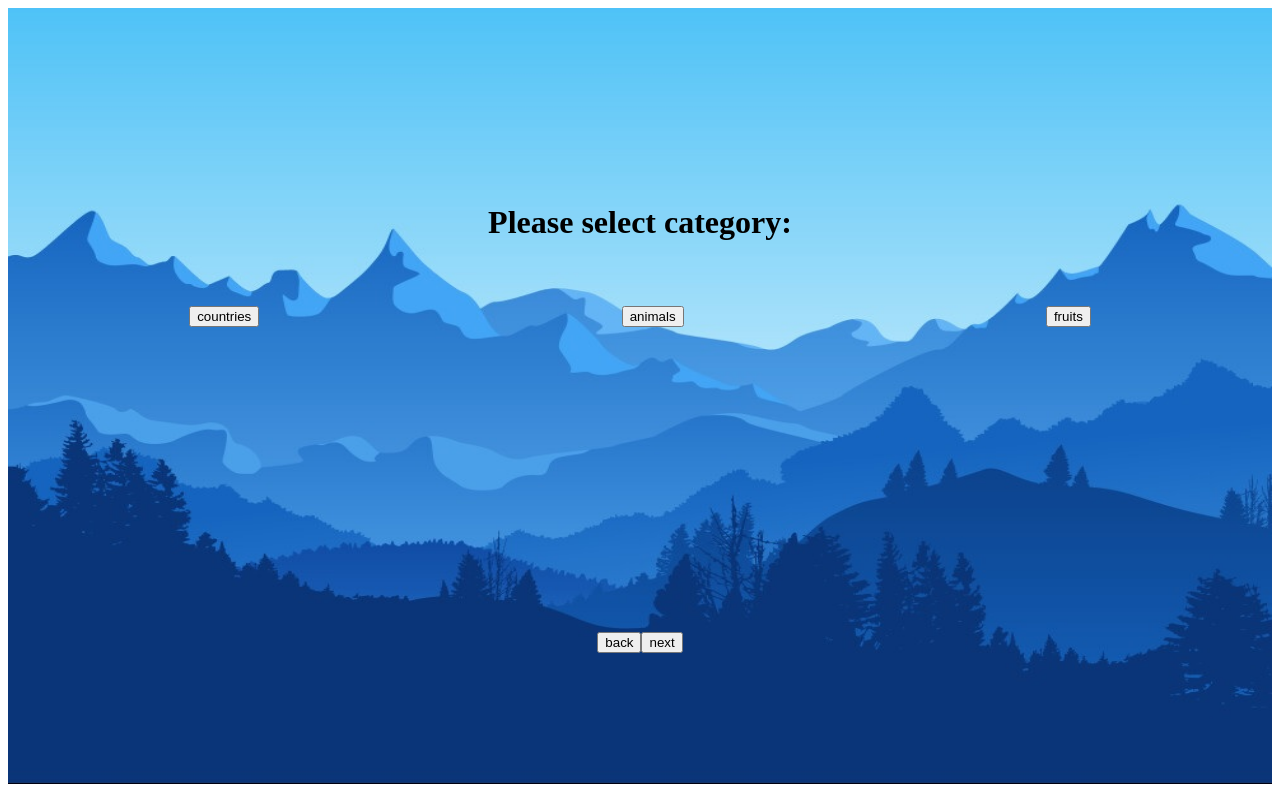
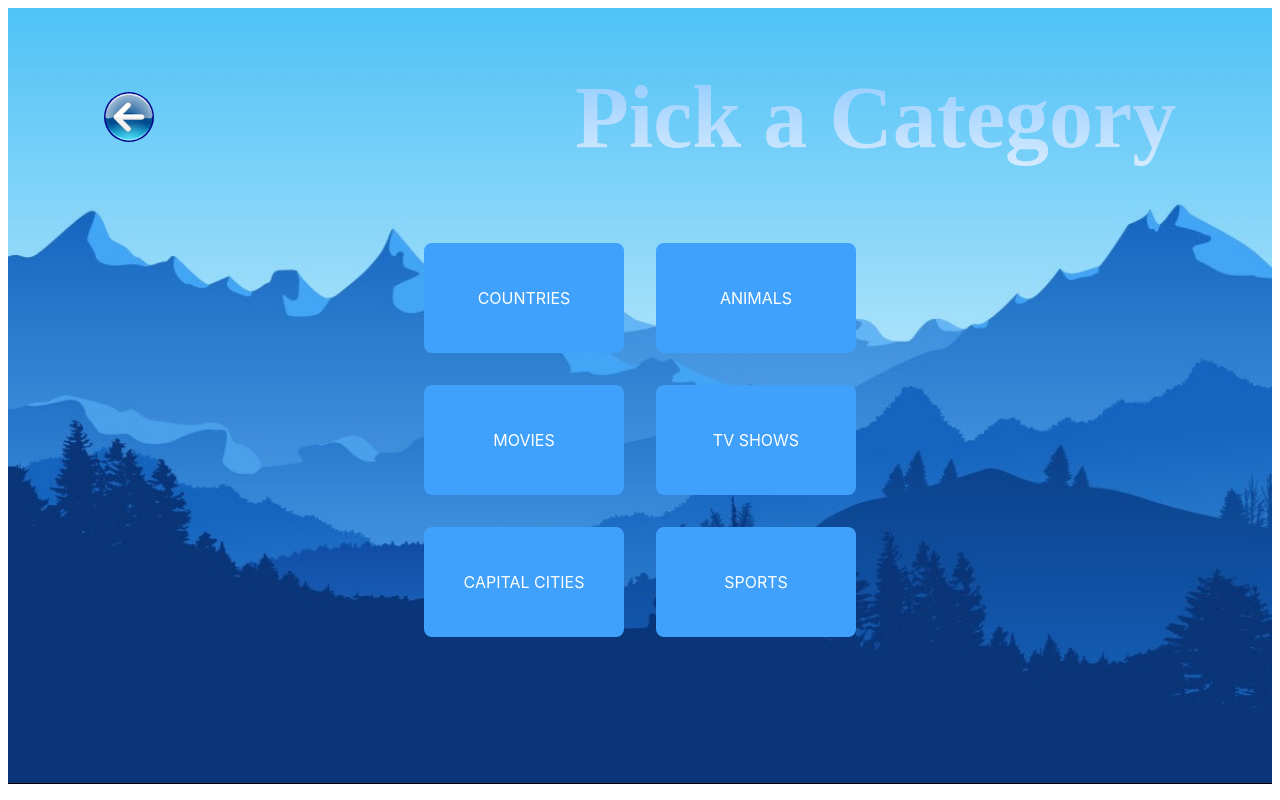
Before and after one commit to dspirovski/hangman-game, an Angular app: page /category in a window 1280 px wide. Built offline with nearby package versions, Linux system fonts and the light colour scheme.

Commit message:
category component update

```diff
--- a/src/app/src/components/category/category.component.html
+++ b/src/app/src/components/category/category.component.html
@@ -1,9 +1,17 @@
-<div class="category-component">
+<div class="how-to-play-container">
+  <div class="how-to-play-heading">
+    <img
+      class="back-arrow"
+      src="../../../../assets/back-arrow.png"
+      alt="back-arrow"
+      (click)="backClicked()"
+    />
+    <h1>Pick a Category</h1>
+  </div>
   <div class="categories-wrapper">
-    <h1>Please select category:</h1>
     <div class="categories-list">
       <button
-        [ngClass]="choosenCategory === item ? 'choosen-category' : ''"
+        class="btn"
         *ngFor="let item of categories"
         (click)="chooseCategory(item)"
       >
@@ -11,8 +19,4 @@
       </button>
     </div>
   </div>
-  <div class="nav-buttons">
-    <button (click)="previousStep()">back</button>
-    <button (click)="nextStep()">next</button>
-  </div>
 </div>
--- a/src/app/src/components/category/category.component.ts
+++ b/src/app/src/components/category/category.component.ts
@@ -10,13 +10,24 @@ import { Router } from '@angular/router';
   styleUrl: './category.component.css',
 })
 export class CategoryComponent implements OnInit {
-  categories = ['countries', 'animals', 'fruits'];
+  categories = [
+    'countries',
+    'animals',
+    'movies',
+    'tv shows',
+    'capital cities',
+    'sports',
+  ];
   choosenCategory: string | null = '';
 
   constructor(private _location: Location, private router: Router) {}
 
   ngOnInit() {
     this.choosenCategory = localStorage.getItem('choosenCategory');
+  }
+
+  backClicked() {
+    this._location.back();
   }
 
   previousStep() {
@@ -26,6 +37,7 @@ export class CategoryComponent implements OnInit {
   chooseCategory(item: any) {
     this.choosenCategory = '';
     localStorage.setItem('choosenCategory', item);
+    this.router.navigate(['/main']);
   }
 
   nextStep() {
--- a/src/styles.css
+++ b/src/styles.css
@@ -183,9 +183,21 @@
   height: 30%;
 }
 .categories-list {
-  display: flex;
+  text-align: center;
+  width: 60%;
+  height: auto;
+  margin: auto;
   justify-content: space-around;
   list-style: none;
+}
+
+.categories-list > button {
+  text-transform: uppercase;
+  margin: 16px;
+  padding: 45px 35px;
+  border: none;
+  border-radius: 8px;
+  text-align: center;
 }
 
 .choosen-category {
```
